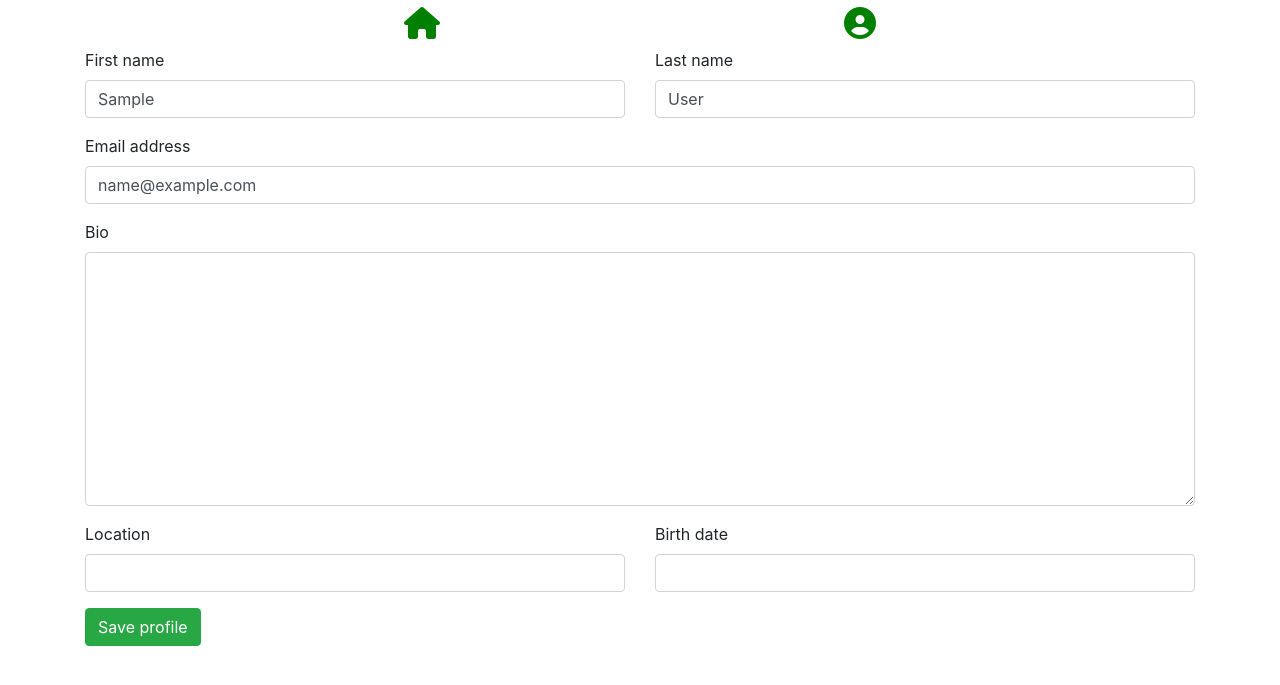
After one commit to Perkles/a-django-blog, a Django app: a page that uses templates/base.html in a window 1280 px wide. The commit adds this page. Shown: the top 685 px of the page. Run offline with Django 3.2, Linux system fonts and the light colour scheme; the visitor is signed in with stand-in values (Sample User, id 1); some libraries are stand-ins or nearby versions.

Commit message:
Adds user profeli edit

```diff
--- a/blog/urls.py
+++ b/blog/urls.py
@@ -22,5 +22,6 @@
     path('', include('home.urls')),
     path('', include('django.contrib.auth.urls')),
     path('', include('feed.urls')),
+    path('', include('user_profile.urls')),
     path('register/', include('user_profile.urls')),
 ]
--- a/feed/views.py
+++ b/feed/views.py
@@ -3,7 +3,7 @@
 from django.views import View
 from django.views.generic import DetailView, DeleteView, UpdateView, CreateView
 from .models import Post, Tag
-from django.urls import reverse, reverse_lazy
+from django.urls import reverse
 from django.contrib.auth.decorators import login_required
 from django.contrib.auth.mixins import UserPassesTestMixin
 
--- a/static/css/base.css
+++ b/static/css/base.css
@@ -1,16 +1,12 @@
 a, p{
     font-family: 'Roboto', sans-serif;
     font-weight: 300;
+    line-height: 3rem;
 }
 h1, h2, h3, h4, h5{
     font-family: 'Roboto', sans-serif;
     font-weight: 400;
 }
-
-body{
-
-}
-
 
 .private{
     color: #cecece;
@@ -18,3 +14,17 @@
 .private a {
     color: #cecece;
 }
+
+nav{
+    display: flex;
+    justify-content: space-evenly;
+}
+
+nav a{
+    font-size: 2rem;
+    color: green;
+}
+nav a:hover{
+    font-size: 2.1rem;
+    color: purple;
+}
--- a/templates/base.html
+++ b/templates/base.html
@@ -8,8 +8,17 @@
         <link rel="stylesheet" href="{% static '/css/base.css' %}">
         <link rel="preconnect" href="https://fonts.gstatic.com">
         <link href="https://fonts.googleapis.com/css2?family=Roboto:wght@300;400&display=swap" rel="stylesheet">
+        <script src="https://kit.fontawesome.com/0303a14a5f.js" crossorigin="anonymous"></script>
     </head>
     <body>
+        <nav>
+            <a href="{% url 'home' %}"><i class="fas fa-home"></i></a>
+            {% if user.is_authenticated %}
+                <a href="{% url 'post-list' user.username %}"><i class="fas fa-user-circle"></i></a>
+            {% else %}
+                <a href="{% url 'login' %}"><i class="fas fa-user-circle"></i></a>
+            {% endif %}
+        </nav>
 
         <div class="container">
             {% block content %}{% endblock %}
--- a/templates/post/index.html
+++ b/templates/post/index.html
@@ -3,7 +3,10 @@
 {% block title %}Blog{% endblock %}
 
 {% block content %}
-    <p><h1>{{author.username}}'s posts</h1></p> <a href="{% url 'post-new' author.username %}">new</a>
+    <p>
+        <h1>{{author.username}}'s posts</h1>
+    </p>
+    <a href="{% url 'post-new' author.username %}">new</a>
     {% for post in posts %}
         {% if post.posted == True %}
             <div class="public">
--- /dev/null
+++ b/templates/profile/profile.html
@@ -0,0 +1,33 @@
+{% extends 'base.html' %}
+
+{% load crispy_forms_tags %}]
+{% block content %}
+  <form method="post">
+    {% csrf_token %}
+    <div class="row">
+      <div class="col-6">{{ user_form.first_name|as_crispy_field }}</div>
+      <div class="col-6">{{ user_form.last_name|as_crispy_field }}</div>
+    </div>
+
+    <div class="row">
+      <div class="col-12">
+        {{ user_form.email|as_crispy_field }}
+      </div>
+    </div>
+
+    <div class="row">
+      <div class="col-12">
+      {{ profile_form.bio|as_crispy_field }}
+      </div>
+      <div class="col-6">
+      {{ profile_form.location|as_crispy_field }}
+      </div>
+      <div class="col-6">
+      {{ profile_form.birth_date|as_crispy_field }}
+      </div>
+    </div>
+
+    <button type="submit" class="btn btn-success">Save profile</button>
+
+  </form>
+{% endblock %}
--- a/user_profile/forms.py
+++ b/user_profile/forms.py
@@ -1,6 +1,7 @@
 from django import forms
 from django.contrib.auth.models import User
 from django.contrib.auth.forms import UserCreationForm
+from .models import Profile
 
 
 class SignUpForm(UserCreationForm):
@@ -18,3 +19,15 @@
             'password1',
             'password2',
             ]
+
+
+class UserForm(forms.ModelForm):
+    class Meta:
+        model = User
+        fields = ('first_name', 'last_name', 'email')
+
+
+class ProfileForm(forms.ModelForm):
+    class Meta:
+        model = Profile
+        fields = ('bio', 'location', 'birth_date')
--- a/user_profile/urls.py
+++ b/user_profile/urls.py
@@ -1,6 +1,7 @@
 from django.urls import path
-from .views import SignUpView
+from .views import SignUpView, update_profile
 
 urlpatterns = [
     path('signup/', SignUpView.as_view(), name='signup'),
+    path('<str:username>/settings', update_profile, name="user-settings"),
 ]
--- a/user_profile/views.py
+++ b/user_profile/views.py
@@ -1,10 +1,34 @@
-from django.shortcuts import render
+from django.contrib.auth.decorators import login_required
+from django.db import transaction
+from django.shortcuts import render, redirect
 from django.urls import reverse_lazy
 from django.views.generic import CreateView
-from .forms import SignUpForm
+from .forms import SignUpForm, UserForm, ProfileForm
 
 
 class SignUpView(CreateView):
     form_class = SignUpForm
     success_url = reverse_lazy('login')
     template_name = 'registration/signup.html'
+
+
+@login_required
+@transaction.atomic
+def update_profile(request, username):
+    if request.method == 'POST':
+        user_form = UserForm(request.POST, instance=request.user)
+        profile_form = ProfileForm(request.POST, instance=request.user.profile)
+        if user_form.is_valid() and profile_form.is_valid():
+            user_form.save()
+            profile_form.save()
+            print(request.user.username)
+            return redirect('post-list', username)
+        else:
+            print('error')
+    else:
+        user_form = UserForm(instance=request.user)
+        profile_form = ProfileForm(instance=request.user.profile)
+    return render(request, 'profile/profile.html', {
+        'user_form': user_form,
+        'profile_form': profile_form
+    })
```
Also changed, not shown: blog/settings/base.py (+6 -1 lines), __init__.py (deleted), user_profile/migrations/0001_initial.py (added), user_profile/models.py (line endings or trailing spaces), 2 other files.
